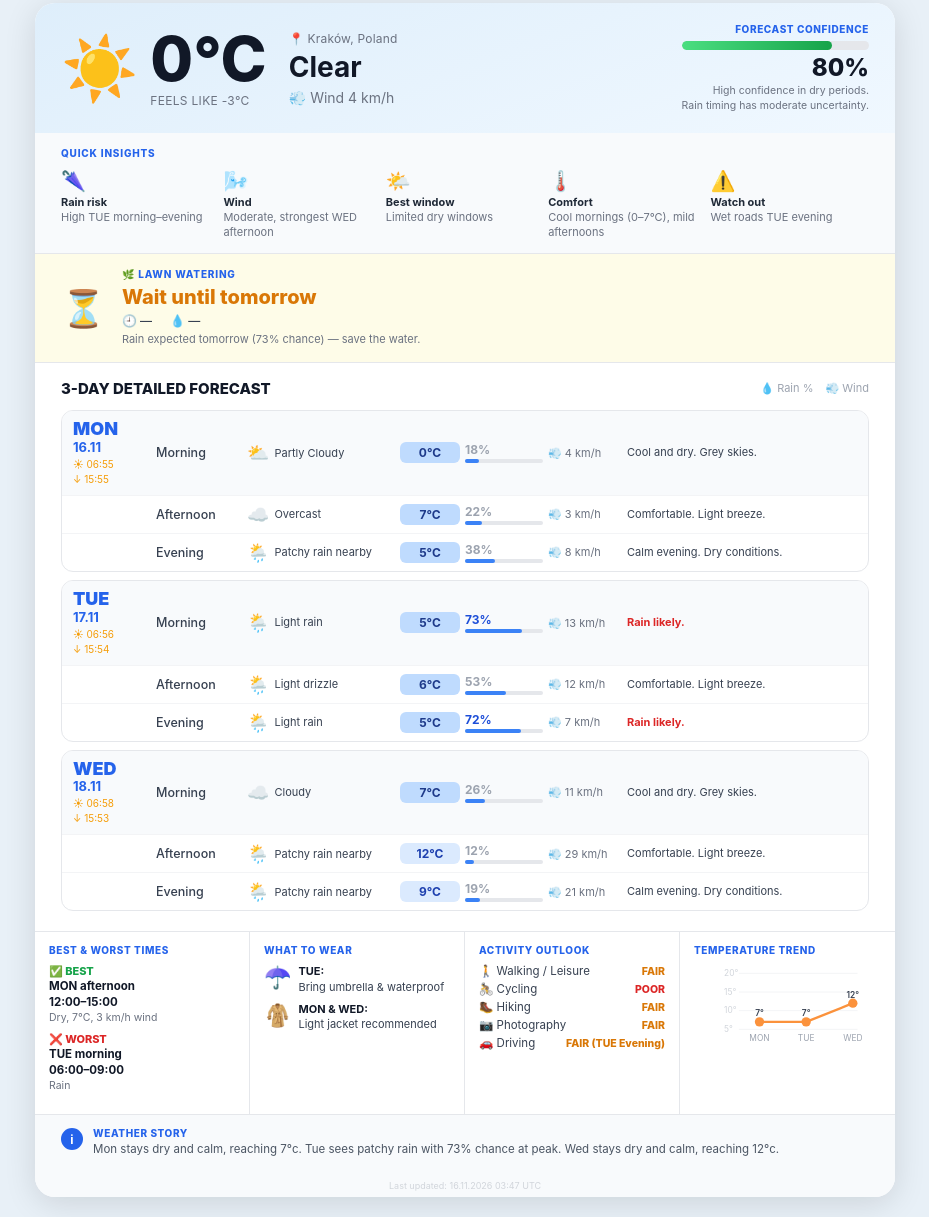
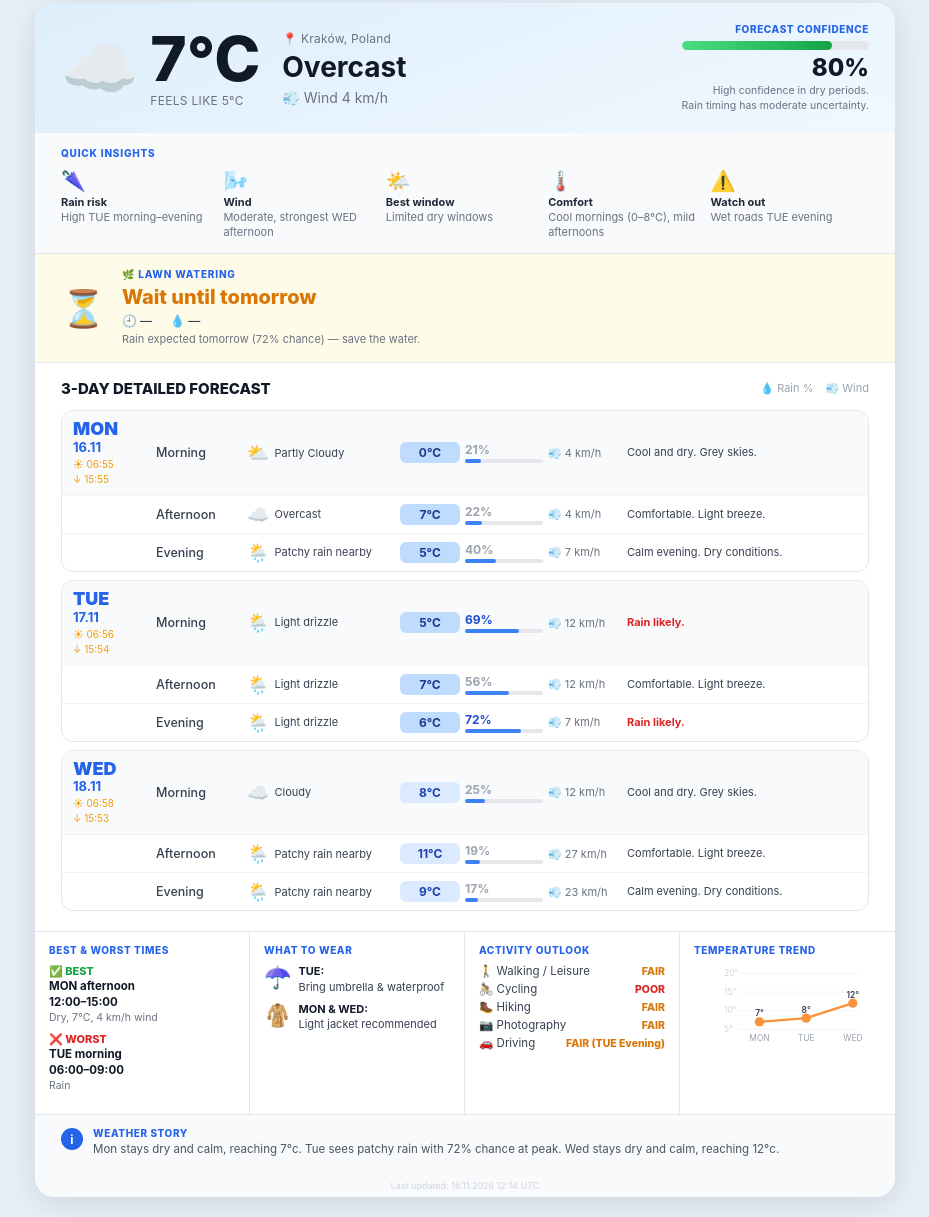
Before and after one commit to Massynisa3/krakow-weather, a plain HTML site: page index.html in a window 1280 px wide. Shown: the part 17-1234 px from the top of the page, without its empty margins (175-1104 px from the left). Drawn offline with Linux system fonts and the light colour scheme.

Commit message:
Update weather 2026-11-16 12:14 UTC

```diff
--- a/index.html
+++ b/index.html
@@ -118,14 +118,14 @@
 <div class="card">
   <div class="header">
     <div class="hdr-left">
-      <div class="hdr-icon">&#x2600;&#xFE0F;</div>
+      <div class="hdr-icon">&#x2601;&#xFE0F;</div>
       <div>
-        <div class="hdr-temp">0&#xB0;C</div>
-        <div class="hdr-feels">Feels like -3&#xB0;C</div>
+        <div class="hdr-temp">7&#xB0;C</div>
+        <div class="hdr-feels">Feels like 5&#xB0;C</div>
       </div>
       <div class="hdr-mid">
         <div class="hdr-location">&#x1F4CD; Krak&#xF3;w, Poland</div>
-        <div class="hdr-desc">Clear</div>
+        <div class="hdr-desc">Overcast</div>
         <div class="hdr-wind">&#x1F4A8; Wind 4 km/h</div>
       </div>
     </div>
@@ -143,7 +143,7 @@
       <div><div class="ins-icon">&#x1F302;</div><div class="ins-label">Rain risk</div><div class="ins-val">High TUE morning–evening</div></div>
       <div><div class="ins-icon">&#x1F32C;&#xFE0F;</div><div class="ins-label">Wind</div><div class="ins-val">Moderate, strongest WED afternoon</div></div>
       <div><div class="ins-icon">&#x1F324;&#xFE0F;</div><div class="ins-label">Best window</div><div class="ins-val">Limited dry windows</div></div>
-      <div><div class="ins-icon">&#x1F321;&#xFE0F;</div><div class="ins-label">Comfort</div><div class="ins-val">Cool mornings (0–7°C), mild afternoons</div></div>
+      <div><div class="ins-icon">&#x1F321;&#xFE0F;</div><div class="ins-label">Comfort</div><div class="ins-val">Cool mornings (0–8°C), mild afternoons</div></div>
       <div><div class="ins-icon">&#x26A0;&#xFE0F;</div><div class="ins-label">Watch out</div><div class="ins-val">Wet roads TUE evening</div></div>
     </div>
   </div>
@@ -157,7 +157,7 @@
         <span>&#x1F558;&nbsp;&#x2014;</span>
         <span>&#x1F4A7;&nbsp;&#x2014;</span>
       </div>
-      <div class="lawn-reason">Rain expected tomorrow (73% chance) &#x2014; save the water.</div>
+      <div class="lawn-reason">Rain expected tomorrow (72% chance) &#x2014; save the water.</div>
     </div>
   </div>
 
@@ -173,7 +173,7 @@
         <div class="part">Morning</div>
         <div class="weath"><span class="wi">&#x26C5;</span><span class="wd">Partly Cloudy</span></div>
         <div class="temp-pill tcc">0&#xB0;C</div>
-        <div><div class="rain-pct rain-lo">18%</div><div class="rain-bar"><div class="rain-fill" style="width:18%"></div></div></div>
+        <div><div class="rain-pct rain-lo">21%</div><div class="rain-bar"><div class="rain-fill" style="width:21%"></div></div></div>
         <div class="wind-cell">&#x1F4A8; 4 km/h</div>
         <div class="note">Cool and dry. Grey skies.</div>
       </div>
@@ -183,7 +183,7 @@
         <div class="weath"><span class="wi">&#x2601;&#xFE0F;</span><span class="wd">Overcast</span></div>
         <div class="temp-pill tcc">7&#xB0;C</div>
         <div><div class="rain-pct rain-lo">22%</div><div class="rain-bar"><div class="rain-fill" style="width:22%"></div></div></div>
-        <div class="wind-cell">&#x1F4A8; 3 km/h</div>
+        <div class="wind-cell">&#x1F4A8; 4 km/h</div>
         <div class="note">Comfortable. Light breeze.</div>
       </div>
       <div class="day-row">
@@ -191,8 +191,8 @@
         <div class="part">Evening</div>
         <div class="weath"><span class="wi">&#x1F326;&#xFE0F;</span><span class="wd">Patchy rain nearby</span></div>
         <div class="temp-pill tcc">5&#xB0;C</div>
-        <div><div class="rain-pct rain-lo">38%</div><div class="rain-bar"><div class="rain-fill" style="width:38%"></div></div></div>
-        <div class="wind-cell">&#x1F4A8; 8 km/h</div>
+        <div><div class="rain-pct rain-lo">40%</div><div class="rain-bar"><div class="rain-fill" style="width:40%"></div></div></div>
+        <div class="wind-cell">&#x1F4A8; 7 km/h</div>
         <div class="note">Calm evening. Dry conditions.</div>
       </div>
     </div>
@@ -200,26 +200,26 @@
       <div class="day-row first">
         <div><div class="dname">TUE</div><div class="ddate">17.11</div><div class="dsun">&#x2600; 06:56<br>&#x2193; 15:54</div></div>
         <div class="part">Morning</div>
-        <div class="weath"><span class="wi">&#x1F326;&#xFE0F;</span><span class="wd">Light rain</span></div>
+        <div class="weath"><span class="wi">&#x1F326;&#xFE0F;</span><span class="wd">Light drizzle</span></div>
         <div class="temp-pill tcc">5&#xB0;C</div>
-        <div><div class="rain-pct rain-hi">73%</div><div class="rain-bar"><div class="rain-fill" style="width:73%"></div></div></div>
-        <div class="wind-cell">&#x1F4A8; 13 km/h</div>
+        <div><div class="rain-pct rain-hi">69%</div><div class="rain-bar"><div class="rain-fill" style="width:69%"></div></div></div>
+        <div class="wind-cell">&#x1F4A8; 12 km/h</div>
         <div class="note alert">Rain likely.</div>
       </div>
       <div class="day-row">
         <div></div>
         <div class="part">Afternoon</div>
         <div class="weath"><span class="wi">&#x1F326;&#xFE0F;</span><span class="wd">Light drizzle</span></div>
-        <div class="temp-pill tcc">6&#xB0;C</div>
-        <div><div class="rain-pct rain-lo">53%</div><div class="rain-bar"><div class="rain-fill" style="width:53%"></div></div></div>
+        <div class="temp-pill tcc">7&#xB0;C</div>
+        <div><div class="rain-pct rain-lo">56%</div><div class="rain-bar"><div class="rain-fill" style="width:56%"></div></div></div>
         <div class="wind-cell">&#x1F4A8; 12 km/h</div>
         <div class="note">Comfortable. Light breeze.</div>
       </div>
       <div class="day-row">
         <div></div>
         <div class="part">Evening</div>
-        <div class="weath"><span class="wi">&#x1F326;&#xFE0F;</span><span class="wd">Light rain</span></div>
-        <div class="temp-pill tcc">5&#xB0;C</div>
+        <div class="weath"><span class="wi">&#x1F326;&#xFE0F;</span><span class="wd">Light drizzle</span></div>
+        <div class="temp-pill tcc">6&#xB0;C</div>
         <div><div class="rain-pct rain-hi">72%</div><div class="rain-bar"><div class="rain-fill" style="width:72%"></div></div></div>
         <div class="wind-cell">&#x1F4A8; 7 km/h</div>
         <div class="note alert">Rain likely.</div>
@@ -230,18 +230,18 @@
         <div><div class="dname">WED</div><div class="ddate">18.11</div><div class="dsun">&#x2600; 06:58<br>&#x2193; 15:53</div></div>
         <div class="part">Morning</div>
         <div class="weath"><span class="wi">&#x2601;&#xFE0F;</span><span class="wd">Cloudy</span></div>
-        <div class="temp-pill tcc">7&#xB0;C</div>
-        <div><div class="rain-pct rain-lo">26%</div><div class="rain-bar"><div class="rain-fill" style="width:26%"></div></div></div>
-        <div class="wind-cell">&#x1F4A8; 11 km/h</div>
+        <div class="temp-pill tc">8&#xB0;C</div>
+        <div><div class="rain-pct rain-lo">25%</div><div class="rain-bar"><div class="rain-fill" style="width:25%"></div></div></div>
+        <div class="wind-cell">&#x1F4A8; 12 km/h</div>
         <div class="note">Cool and dry. Grey skies.</div>
       </div>
       <div class="day-row">
         <div></div>
         <div class="part">Afternoon</div>
         <div class="weath"><span class="wi">&#x1F326;&#xFE0F;</span><span class="wd">Patchy rain nearby</span></div>
-        <div class="temp-pill tc">12&#xB0;C</div>
-        <div><div class="rain-pct rain-lo">12%</div><div class="rain-bar"><div class="rain-fill" style="width:12%"></div></div></div>
-        <div class="wind-cell">&#x1F4A8; 29 km/h</div>
+        <div class="temp-pill tc">11&#xB0;C</div>
+        <div><div class="rain-pct rain-lo">19%</div><div class="rain-bar"><div class="rain-fill" style="width:19%"></div></div></div>
+        <div class="wind-cell">&#x1F4A8; 27 km/h</div>
         <div class="note">Comfortable. Light breeze.</div>
       </div>
       <div class="day-row">
@@ -249,8 +249,8 @@
         <div class="part">Evening</div>
         <div class="weath"><span class="wi">&#x1F326;&#xFE0F;</span><span class="wd">Patchy rain nearby</span></div>
         <div class="temp-pill tc">9&#xB0;C</div>
-        <div><div class="rain-pct rain-lo">19%</div><div class="rain-bar"><div class="rain-fill" style="width:19%"></div></div></div>
-        <div class="wind-cell">&#x1F4A8; 21 km/h</div>
+        <div><div class="rain-pct rain-lo">17%</div><div class="rain-bar"><div class="rain-fill" style="width:17%"></div></div></div>
+        <div class="wind-cell">&#x1F4A8; 23 km/h</div>
         <div class="note">Calm evening. Dry conditions.</div>
       </div>
     </div>
@@ -260,7 +260,7 @@
   <div class="bottom4">
     <div class="bsec">
       <div class="bsec-title">Best &amp; Worst Times</div>
-      <div class="bw-item"><div class="bw-head g">&#x2705; BEST</div><div class="bw-time">MON afternoon<br>12:00–15:00</div><div class="bw-why">Dry, 7°C, 3 km/h wind</div></div>
+      <div class="bw-item"><div class="bw-head g">&#x2705; BEST</div><div class="bw-time">MON afternoon<br>12:00–15:00</div><div class="bw-why">Dry, 7°C, 4 km/h wind</div></div>
       <div class="bw-item"><div class="bw-head r">&#x274C; WORST</div><div class="bw-time">TUE morning<br>06:00–09:00</div><div class="bw-why">Rain</div></div>
     </div>
     <div class="bsec">
@@ -288,9 +288,9 @@
   <line x1="28" y1="30" x2="155" y2="30" stroke="#f3f4f6" stroke-width="1"/>
   <line x1="28" y1="50" x2="155" y2="50" stroke="#f3f4f6" stroke-width="1"/>
   <line x1="28" y1="70" x2="155" y2="70" stroke="#f3f4f6" stroke-width="1"/>
-  <polyline points="50,62 100,62 150,42" fill="none" stroke="#fb923c" stroke-width="2.5" stroke-linejoin="round"/>
-  <circle cx="50" cy="62" r="5" fill="#fb923c"/><circle cx="100" cy="62" r="5" fill="#fb923c"/><circle cx="150" cy="42" r="5" fill="#fb923c"/>
-  <text x="50" y="56" font-size="9" fill="#374151" text-anchor="middle" font-weight="600">7&#xB0;</text><text x="100" y="56" font-size="9" fill="#374151" text-anchor="middle" font-weight="600">7&#xB0;</text><text x="150" y="36" font-size="9" fill="#374151" text-anchor="middle" font-weight="600">12&#xB0;</text>
+  <polyline points="50,62 100,58 150,42" fill="none" stroke="#fb923c" stroke-width="2.5" stroke-linejoin="round"/>
+  <circle cx="50" cy="62" r="5" fill="#fb923c"/><circle cx="100" cy="58" r="5" fill="#fb923c"/><circle cx="150" cy="42" r="5" fill="#fb923c"/>
+  <text x="50" y="56" font-size="9" fill="#374151" text-anchor="middle" font-weight="600">7&#xB0;</text><text x="100" y="52" font-size="9" fill="#374151" text-anchor="middle" font-weight="600">8&#xB0;</text><text x="150" y="36" font-size="9" fill="#374151" text-anchor="middle" font-weight="600">12&#xB0;</text>
   <text x="50" y="83" font-size="9" fill="#9ca3af" text-anchor="middle">MON</text><text x="100" y="83" font-size="9" fill="#9ca3af" text-anchor="middle">TUE</text><text x="150" y="83" font-size="9" fill="#9ca3af" text-anchor="middle">WED</text>
 </svg>
     </div>
@@ -300,10 +300,10 @@
     <div class="story-badge">i</div>
     <div>
       <div class="story-label">Weather Story</div>
-      <div class="story-text">Mon stays dry and calm, reaching 7°c. Tue sees patchy rain with 73% chance at peak. Wed stays dry and calm, reaching 12°c.</div>
+      <div class="story-text">Mon stays dry and calm, reaching 7°c. Tue sees patchy rain with 72% chance at peak. Wed stays dry and calm, reaching 12°c.</div>
     </div>
   </div>
-  <div class="updated">Last updated: 16.11.2026 03:47 UTC</div>
+  <div class="updated">Last updated: 16.11.2026 12:14 UTC</div>
 </div>
 </body>
 </html>
```
